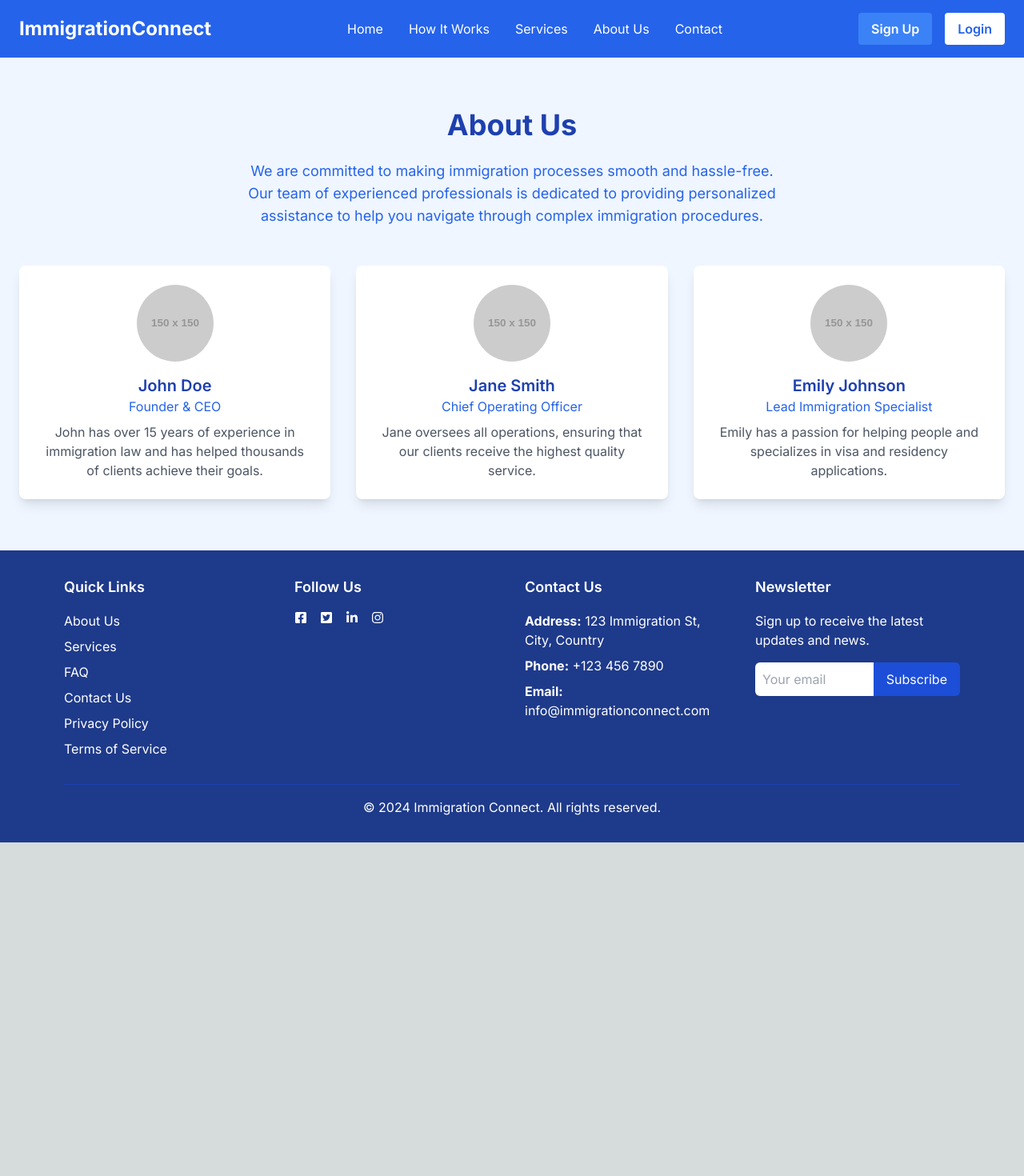
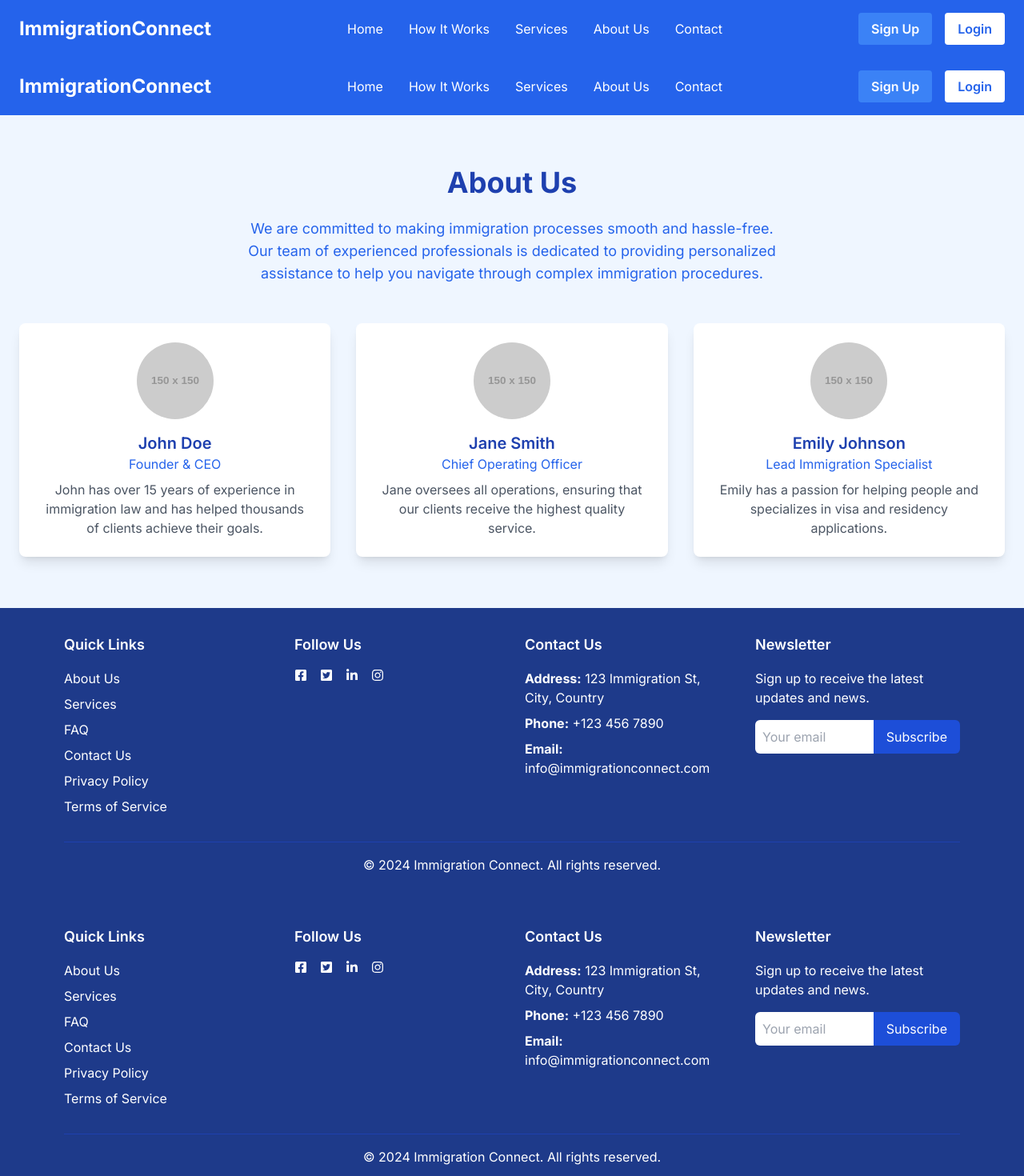
Before and after one commit to Ruwen-Yi/agent-finder, a Next.js app: page /about-us in a window 1280 px wide. Shown: the top 1470 px of the page at 80% size. Before the commit the page ends 1053 px from the top, so only its background shows below. Built offline with nearby package versions, Linux system fonts and the light colour scheme.

Commit message:
feat:create shared layout

```diff
--- /dev/null
+++ b/app/(client)/layout.tsx
@@ -0,0 +1,22 @@
+import type { Metadata } from 'next';
+import Header from '@/app/ui/(client)/header'
+import Footer from '@/app/ui/(client)/footer';
+
+export const metadata: Metadata = {
+  title: 'Immigration Connect',
+  description: 'Connect you to immigration agent nearby',
+};
+
+export default function ClientLayout({
+  children,
+}: Readonly<{
+  children: React.ReactNode;
+}>) {
+  return (
+      <>
+        <Header />
+        {children}
+        <Footer />
+      </>
+  );
+}
```
